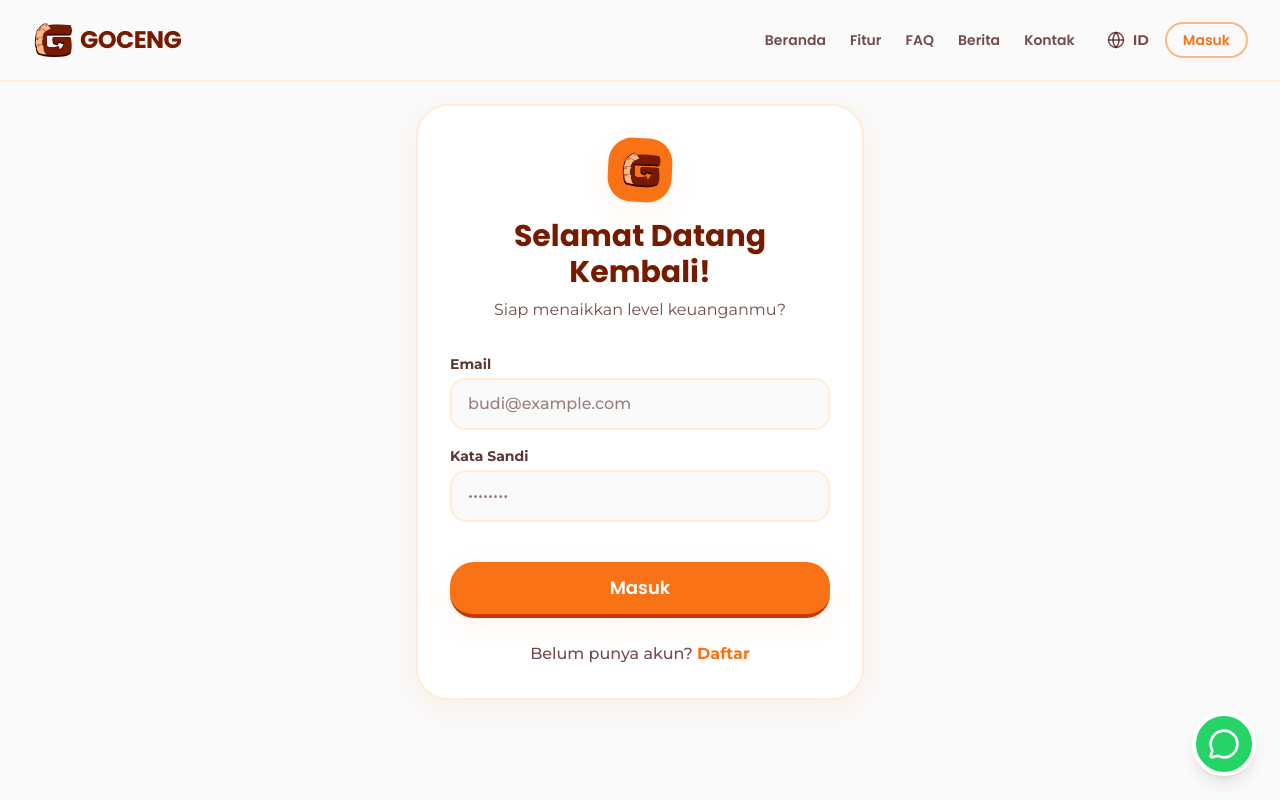
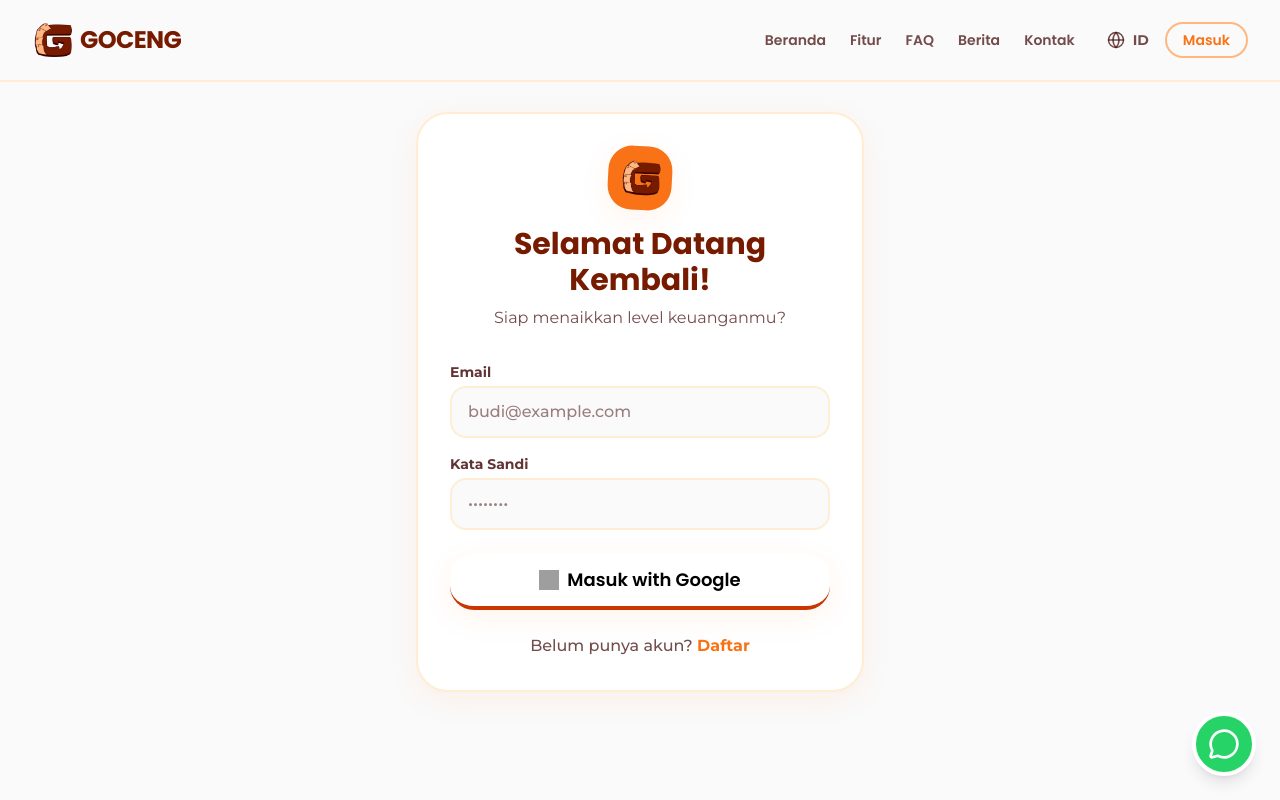
Before and after one commit to dianggraaeni/goceng-frontend, a React (Vite) app: page /login in a window 1280 px wide. Built offline with nearby package versions, Linux system fonts and the light colour scheme; grey boxes are pictures that could not be loaded.

Commit message:
changed login to google auth

```diff
--- a/src/contexts/AuthContext.tsx
+++ b/src/contexts/AuthContext.tsx
@@ -1,18 +1,38 @@
-import React, { createContext, useContext, useState, ReactNode } from 'react';
+import React, { createContext, useContext, useState, ReactNode, useEffect } from 'react';
 
 interface AuthContextType {
   isAuthenticated: boolean;
-  login: () => void;
+  login: (token?: string) => void;
   logout: () => void;
 }
 
 const AuthContext = createContext<AuthContextType | undefined>(undefined);
 
 export const AuthProvider = ({ children }: { children: ReactNode }) => {
-  const [isAuthenticated, setIsAuthenticated] = useState(false);
+  const [isAuthenticated, setIsAuthenticated] = useState(() => {
+    // 1. Check URL parameters synchronously before rendering
+    const params = new URLSearchParams(window.location.search);
+    const token = params.get('token');
+    if (token) {
+      localStorage.setItem('token', token);
+      // Clean up the URL securely
+      window.history.replaceState({}, document.title, window.location.pathname);
+      return true;
+    }
+    // 2. Check localStorage as fallback
+    return !!localStorage.getItem('token');
+  });
 
-  const login = () => setIsAuthenticated(true);
-  const logout = () => setIsAuthenticated(false);
+  const login = (token?: string) => {
+    if (token) localStorage.setItem('token', token);
+    else localStorage.setItem('token', 'dummy_token');
+    setIsAuthenticated(true);
+  };
+
+  const logout = () => {
+    localStorage.removeItem('token');
+    setIsAuthenticated(false);
+  };
 
   return (
     <AuthContext.Provider value={{ isAuthenticated, login, logout }}>
--- a/src/pages/Login.tsx
+++ b/src/pages/Login.tsx
@@ -17,8 +17,8 @@ export const Login = () => {
 
   const handleLogin = (e: React.FormEvent) => {
     e.preventDefault();
-    login();
-    navigate(from, { replace: true });
+    // Redirect to backend OAuth route which forwards to Google Consent Screen
+    window.location.href = "http://localhost:3001/v1/auth/google";
   };
 
   return (
@@ -68,8 +68,9 @@ export const Login = () => {
               />
             </div>
 
-            <Button className="w-full mt-6" size="lg" type="submit">
-              {t('login')}
+            <Button className="w-full mt-6 bg-white text-black hover:bg-gray-100 flex items-center justify-center gap-2" size="lg" type="button" onClick={handleLogin}>
+              <img src="https://www.svgrepo.com/show/475656/google-color.svg" alt="Google" className="w-5 h-5" />
+              {t('login')} with Google
             </Button>
           </form>
 
```
Also changed, not shown: 1 other file (tests, documents, lock files or other folders).
